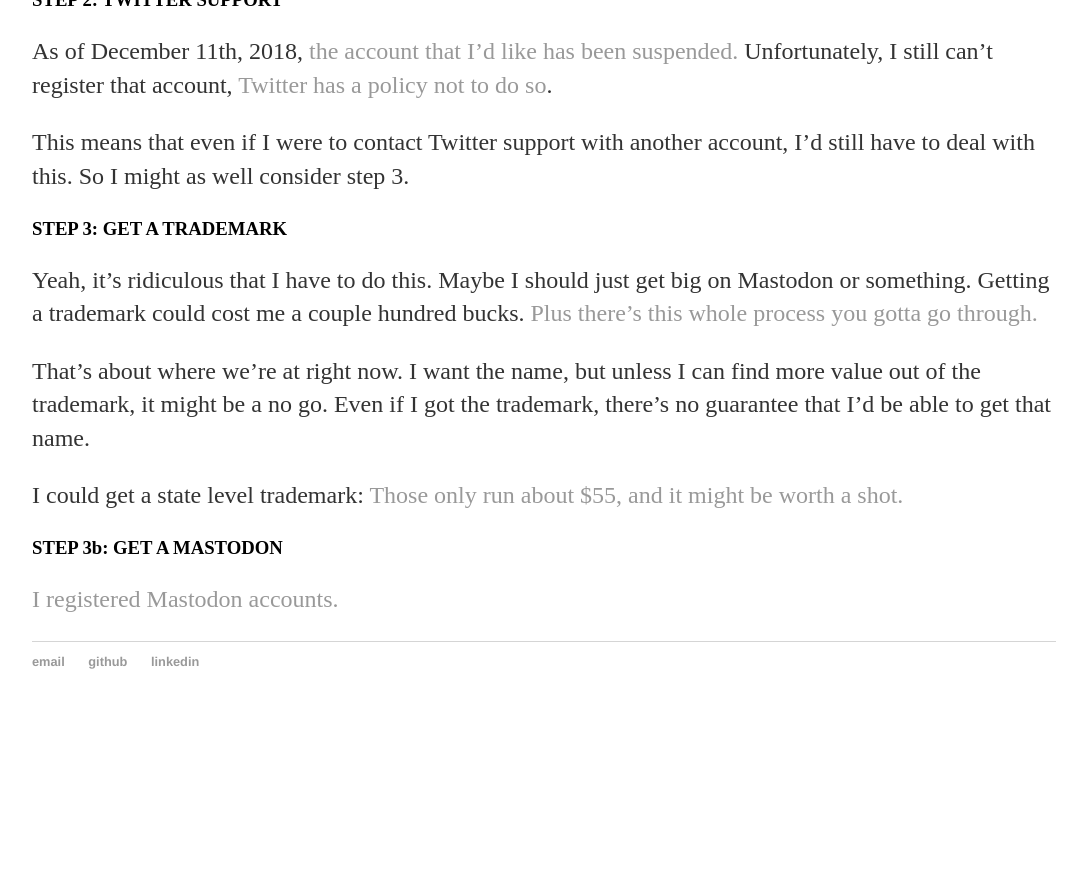
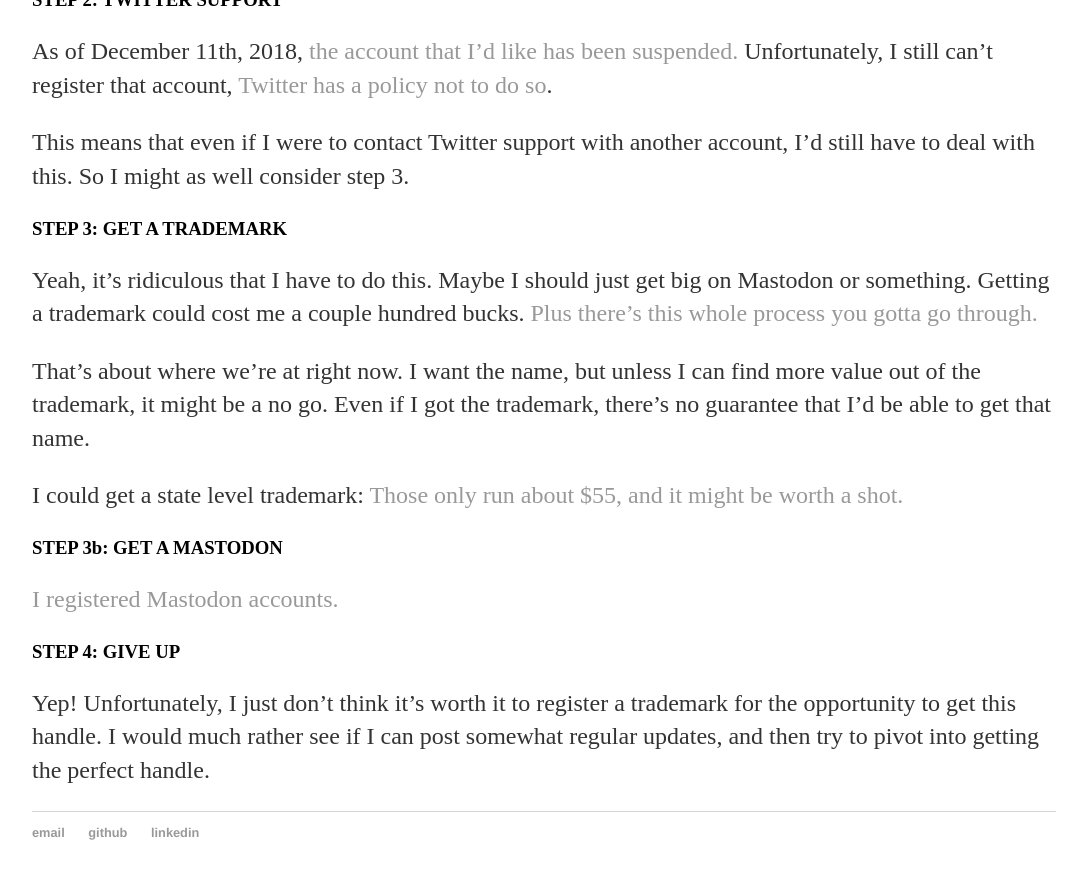
Before and after one commit to zmmille2/zmmille2.github.io, a Jekyll site: the page built from _posts/2018-08-01-hunt-for-@zach_miller.md, in a window 1280 px wide and 900 px high, scrolled down 1188 px. Shown: the top 879 px of the window, without its empty margins (96-1178 px from the left). Built offline with Jekyll 4.4.1, drawn with Linux system fonts in a browser that asks for light colours; our own code applies the rules of GitHub Pages for plain Markdown files; before the commit the page ends 1917 px from its top, so only the background shows below that.

Commit message:
updated hunt

```diff
--- a/_posts/2018-08-01-hunt-for-@zach_miller.md
+++ b/_posts/2018-08-01-hunt-for-@zach_miller.md
@@ -40,3 +40,9 @@
 ### STEP 3b: GET A MASTODON
 
 [I registered](https://mastodon.xyz/web/accounts/235232) [Mastodon accounts.](https://mastodon.technology/web/accounts/160900)
+
+### STEP 4: GIVE UP
+
+Yep!
+Unfortunately, I just don't think it's worth it to register a trademark for the opportunity to get this handle.
+I would much rather see if I can post somewhat regular updates, and then try to pivot into getting the perfect handle.
```
